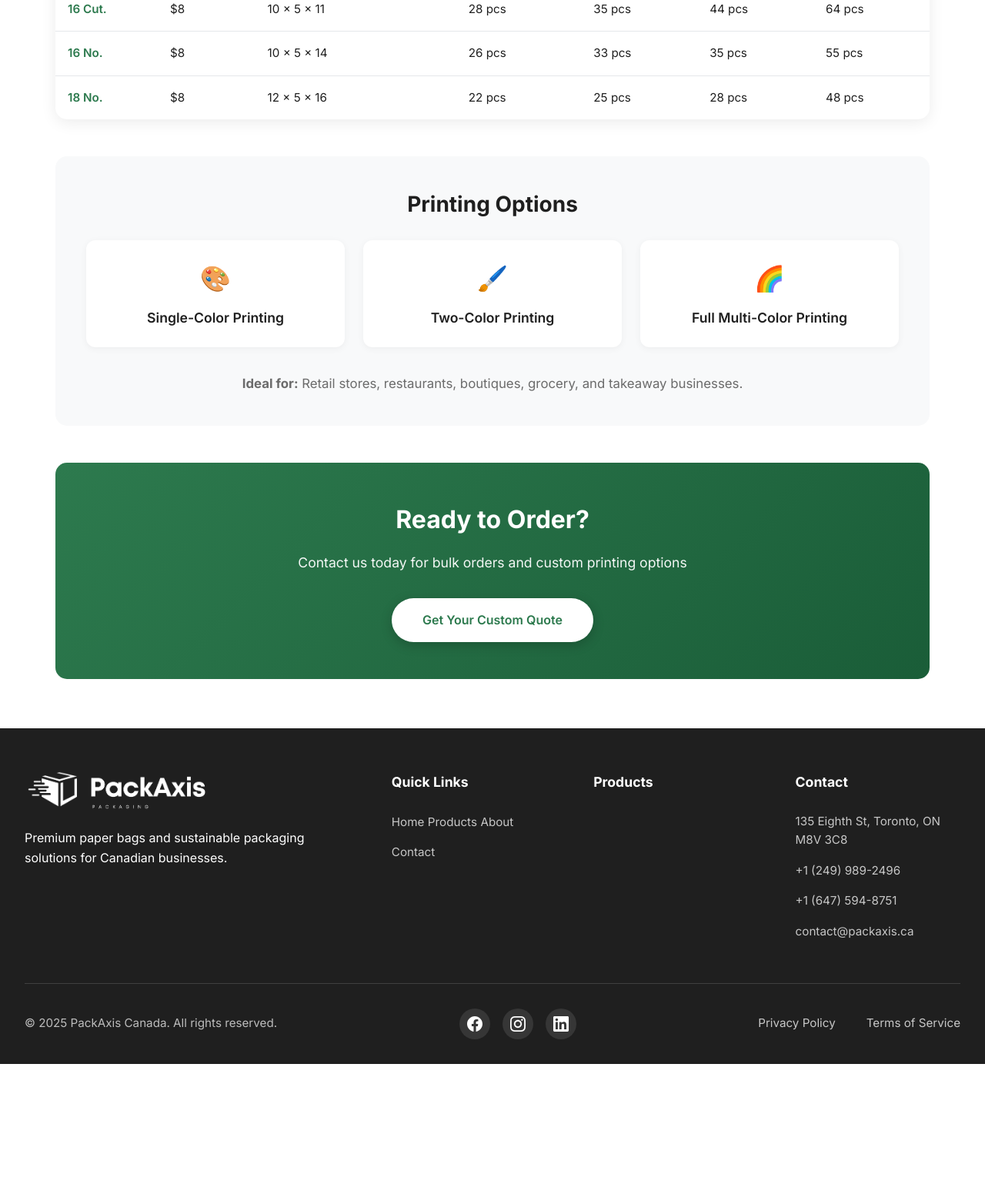
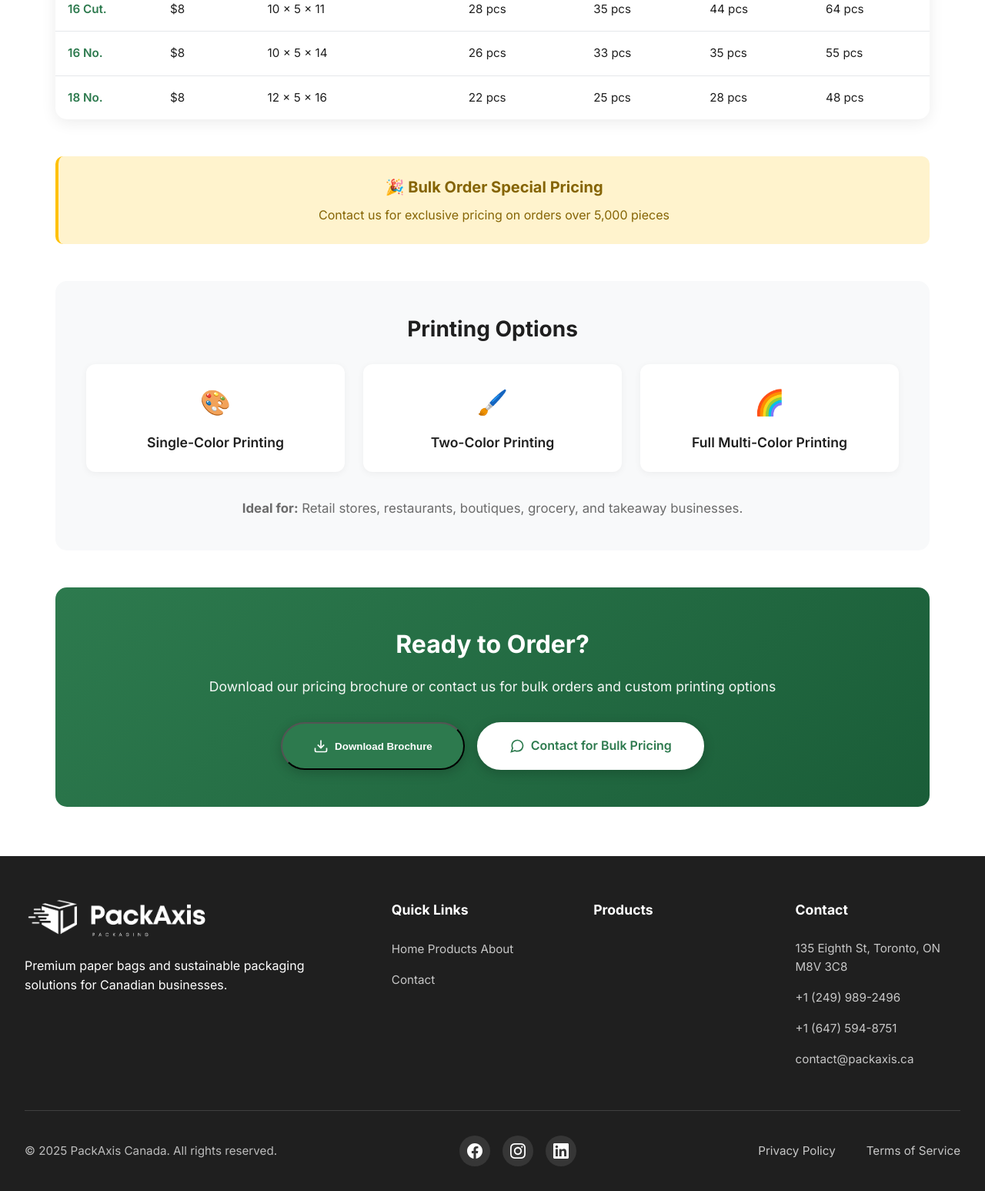
Before and after one commit to printnkraft/packaxis-app, a Django app: page /pricing-brochure/ in a window 1280 px wide. Shown: the part 1221-2768 px from the top of the page at 77% size. Before the commit the page ends 2603 px from the top, so only its background shows below. Run offline with Django 5.2, Linux system fonts and the light colour scheme; data that the repository does not hold is empty; some libraries are stand-ins or nearby versions.

Commit message:
Add download and bulk pricing contact options to pricing brochure

```diff
--- a/core/templates/core/pricing-brochure.html
+++ b/core/templates/core/pricing-brochure.html
@@ -218,6 +218,71 @@
         box-shadow: 0 6px 20px rgba(0, 0, 0, 0.3);
     }
 
+    .bulk-order-notice {
+        background: #fff3cd;
+        border-left: 4px solid #ffc107;
+        padding: 1.5rem;
+        border-radius: 10px;
+        margin-bottom: 3rem;
+        text-align: center;
+    }
+
+    .bulk-order-notice h4 {
+        color: #856404;
+        font-size: 1.25rem;
+        font-weight: 700;
+        margin-bottom: 0.5rem;
+    }
+
+    .bulk-order-notice p {
+        color: #856404;
+        font-size: 1rem;
+        margin: 0;
+    }
+
+    .action-buttons {
+        display: flex;
+        gap: 1rem;
+        justify-content: center;
+        flex-wrap: wrap;
+    }
+
+    .btn-download, .btn-contact {
+        padding: 1rem 2.5rem;
+        border-radius: 50px;
+        font-weight: 600;
+        text-decoration: none;
+        display: inline-flex;
+        align-items: center;
+        gap: 0.5rem;
+        transition: all 0.3s ease;
+        box-shadow: 0 4px 15px rgba(0, 0, 0, 0.2);
+    }
+
+    .btn-download {
+        background: var(--primary-color);
+        color: white;
+    }
+
+    .btn-download:hover {
+        background: #1a5d38;
+        transform: translateY(-2px);
+        box-shadow: 0 6px 20px rgba(0, 0, 0, 0.3);
+    }
+
+    .btn-contact {
+        background: white;
+        color: var(--primary-color);
+        border: 2px solid white;
+    }
+
+    .btn-contact:hover {
+        background: transparent;
+        color: white;
+        transform: translateY(-2px);
+        box-shadow: 0 6px 20px rgba(0, 0, 0, 0.3);
+    }
+
     @media print {
         .navbar, .footer, .cta-section-brochure {
             display: none;
@@ -244,6 +309,15 @@
         th, td {
             padding: 0.75rem 0.5rem;
             font-size: 0.85rem;
+        }
+
+        .action-buttons {
+            flex-direction: column;
+        }
+
+        .btn-download, .btn-contact {
+            width: 100%;
+            justify-content: center;
         }
     }
 </style>
@@ -405,6 +479,12 @@
             </div>
         </div>
 
+        <!-- Bulk Order Notice -->
+        <div class="bulk-order-notice">
+            <h4>🎉 Bulk Order Special Pricing</h4>
+            <p>Contact us for exclusive pricing on orders over 5,000 pieces</p>
+        </div>
+
         <!-- Printing Options -->
         <div class="printing-section">
             <h3>Printing Options</h3>
@@ -430,8 +510,23 @@
         <!-- CTA Section -->
         <div class="cta-section-brochure">
             <h3>Ready to Order?</h3>
-            <p>Contact us today for bulk orders and custom printing options</p>
-            <a href="{% url 'core:quote_request' %}" class="btn-white">Get Your Custom Quote</a>
+            <p>Download our pricing brochure or contact us for bulk orders and custom printing options</p>
+            <div class="action-buttons">
+                <button onclick="window.print()" class="btn-download">
+                    <svg width="20" height="20" viewBox="0 0 24 24" fill="none" stroke="currentColor" stroke-width="2">
+                        <path d="M21 15v4a2 2 0 0 1-2 2H5a2 2 0 0 1-2-2v-4"></path>
+                        <polyline points="7 10 12 15 17 10"></polyline>
+                        <line x1="12" y1="15" x2="12" y2="3"></line>
+                    </svg>
+                    Download Brochure
+                </button>
+                <a href="{% url 'core:quote_request' %}" class="btn-contact">
+                    <svg width="20" height="20" viewBox="0 0 24 24" fill="none" stroke="currentColor" stroke-width="2">
+                        <path d="M21 11.5a8.38 8.38 0 0 1-.9 3.8 8.5 8.5 0 0 1-7.6 4.7 8.38 8.38 0 0 1-3.8-.9L3 21l1.9-5.7a8.38 8.38 0 0 1-.9-3.8 8.5 8.5 0 0 1 4.7-7.6 8.38 8.38 0 0 1 3.8-.9h.5a8.48 8.48 0 0 1 8 8v.5z"></path>
+                    </svg>
+                    Contact for Bulk Pricing
+                </a>
+            </div>
         </div>
     </div>
 </div>
```
